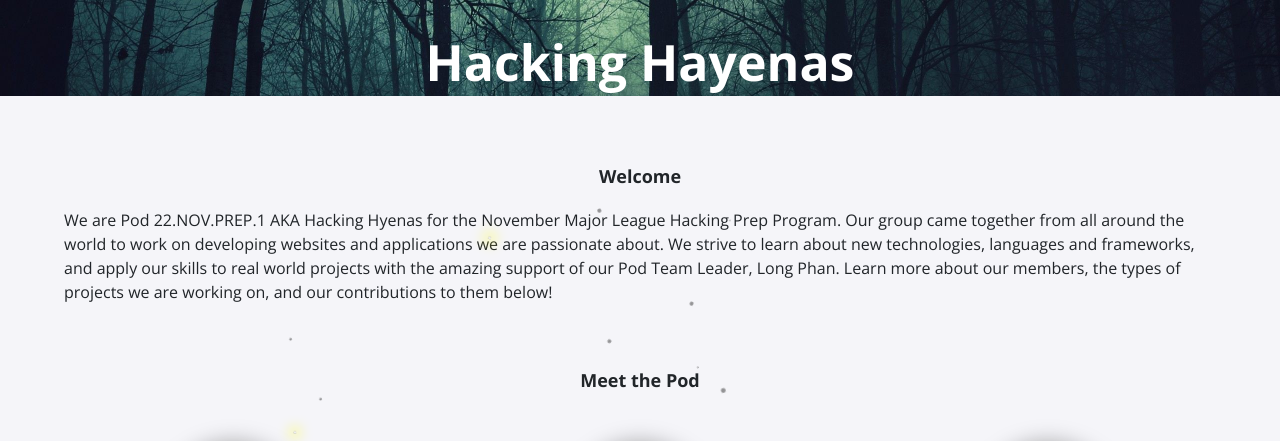
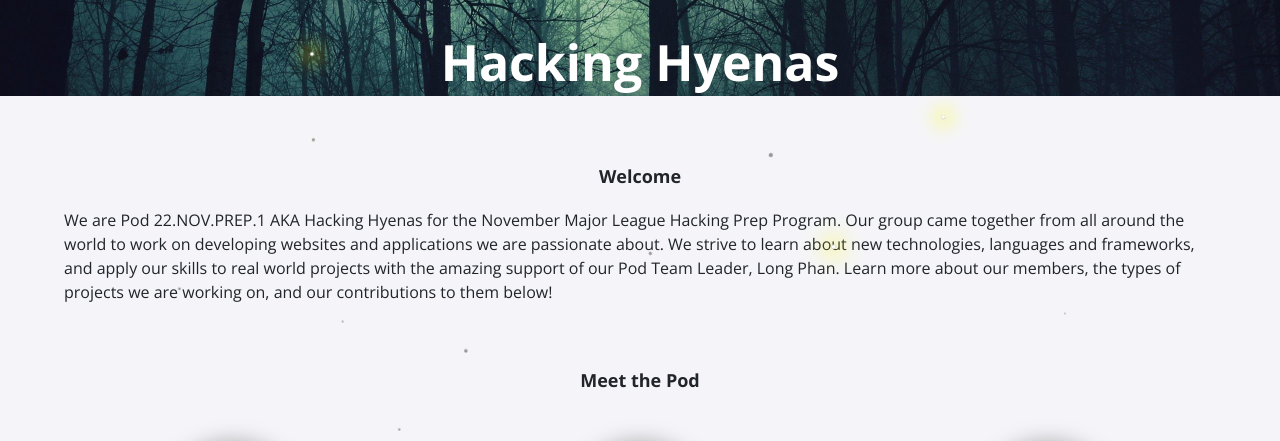
Before and after one commit to MLH-Fellowship/prep-portfolio-22.NOV.PREP.1, a Jekyll site: the page built from index.html, in a window 1280 px wide, cut to the strip 294-735 px from the top of the page. Built offline with Jekyll 4.4.1, drawn with Linux system fonts in a browser that asks for light colours; nearby versions of some CDN libraries.

Commit message:
Update _config.yml

```diff
--- a/_config.yml
+++ b/_config.yml
@@ -1,4 +1,4 @@
-title: "Hacking Hayenas"
+title: "Hacking Hyenas"
 email: fellowship@mlh.io
 description: >- # this means to ignore newlines until "baseurl:"
   This is my portfolio website!
```
